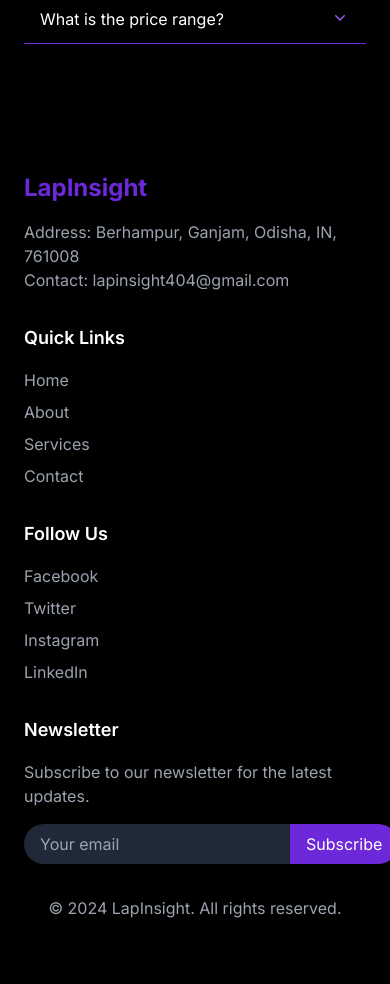
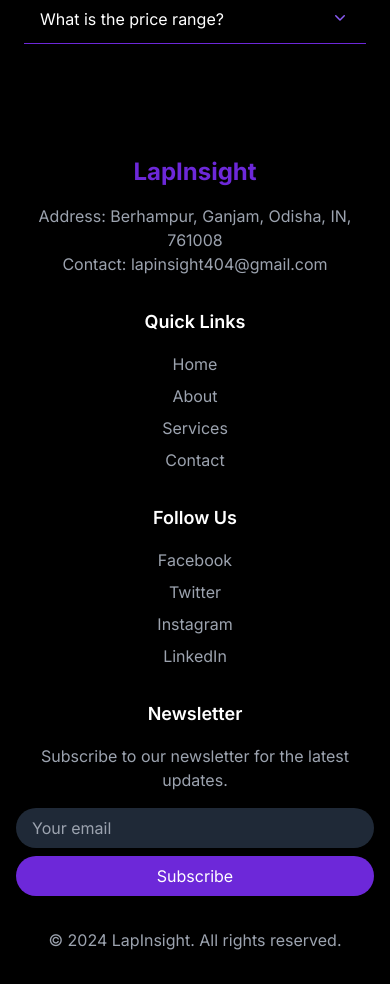
Before and after one commit to Panda-Abhisek/LapInsight, a Next.js app: page / in a window 390 px wide. Shown: the part 4020-5004 px from the top of the page. Built offline with nearby package versions, Linux system fonts and the light colour scheme.

Commit message:
make footer component responsive

```diff
--- a/src/components/Footer.jsx
+++ b/src/components/Footer.jsx
@@ -3,15 +3,16 @@ import Link from 'next/link'
 
 export default function Footer() {
   return (
-    <footer className="bg-black py-12 px-6">
-      <div className="max-w-6xl mx-auto grid grid-cols-1 md:grid-cols-2 lg:grid-cols-4 gap-8">
-        <div>
+    <footer className="bg-black py-8 px-4 sm:px-6 lg:px-8">
+      <div className="max-w-6xl mx-auto">
+        <div className="grid grid-cols-1 sm:grid-cols-2 lg:grid-cols-4 gap-8">
+          <div className="text-center sm:text-left">
             <h3 className="text-2xl font-bold text-purple-700 mb-4">LapInsight</h3>
             <p className="text-gray-400">Address: Berhampur, Ganjam, Odisha, IN, 761008</p>
             <p className="text-gray-400">Contact: lapinsight404@gmail.com</p>
           </div>
-        <div>
-          <h4 className="text-lg font-semibold mb-4">Quick Links</h4>
+          <div className="text-center sm:text-left">
+            <h4 className="text-lg font-semibold mb-4 text-white">Quick Links</h4>
             <ul className="space-y-2">
               <li><Link href="#" className="text-gray-400 hover:text-purple-700 transition-colors">Home</Link></li>
               <li><Link href="#" className="text-gray-400 hover:text-purple-700 transition-colors">About</Link></li>
@@ -19,8 +20,8 @@ export default function Footer() {
               <li><Link href="#" className="text-gray-400 hover:text-purple-700 transition-colors">Contact</Link></li>
             </ul>
           </div>
-        <div>
-          <h4 className="text-lg font-semibold mb-4">Follow Us</h4>
+          <div className="text-center sm:text-left">
+            <h4 className="text-lg font-semibold mb-4 text-white">Follow Us</h4>
             <ul className="space-y-2">
               <li><Link href="#" className="text-gray-400 hover:text-purple-700 transition-colors">Facebook</Link></li>
               <li><Link href="#" className="text-gray-400 hover:text-purple-700 transition-colors">Twitter</Link></li>
@@ -28,18 +29,29 @@ export default function Footer() {
               <li><Link href="#" className="text-gray-400 hover:text-purple-700 transition-colors">LinkedIn</Link></li>
             </ul>
           </div>
-        <div>
-          <h4 className="text-lg font-semibold mb-4">Newsletter</h4>
+          <div className="text-center sm:text-left">
+            <h4 className="text-lg font-semibold mb-4 text-white">Newsletter</h4>
             <p className="text-gray-400 mb-4">Subscribe to our newsletter for the latest updates.</p>
-          <form className="flex">
-            <input type="email" placeholder="Your email" className="bg-gray-800 text-white px-4 py-2 rounded-l-full focus:outline-none focus:ring-2 focus:ring-purple-500" />
-            <button type="submit" className="bg-purple-700 hover:bg-purple-800 text-white px-4 py-2 rounded-r-full transition-colors">Subscribe</button>
+            <form className="flex flex-col sm:flex-row gap-2">
+              <input
+                type="email"
+                placeholder="Your email"
+                className="bg-gray-800 text-white px-4 py-2 rounded-full sm:rounded-l-full sm:rounded-r-none focus:outline-none focus:ring-2 focus:ring-purple-500 w-full"
+                aria-label="Email for newsletter"
+              />
+              <button
+                type="submit"
+                className="bg-purple-700 hover:bg-purple-800 text-white px-4 py-2 rounded-full sm:rounded-l-none sm:rounded-r-full transition-colors w-full sm:w-auto"
+              >
+                Subscribe
+              </button>
             </form>
           </div>
         </div>
         <div className="mt-8 text-center text-gray-400">
           <p>&copy; 2024 LapInsight. All rights reserved.</p>
         </div>
+      </div>
     </footer>
   )
 }
```
Lines whose indentation alone changed are shown as unchanged.
